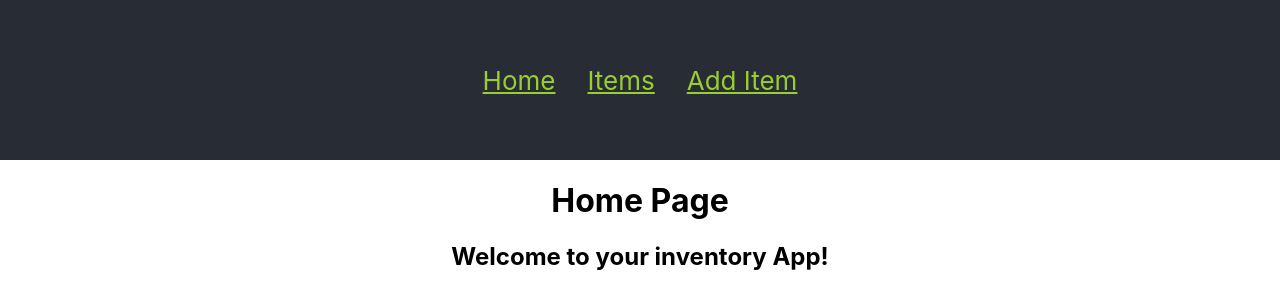
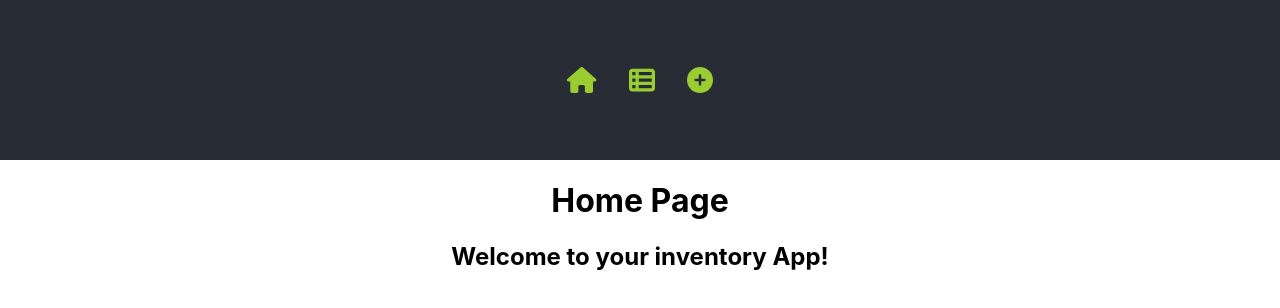
Before and after one commit to Job85/Restaurant-Inventory-App, a React (Create React App) app in the folder client/: page / in a window 1280 px wide. Shown: the top 308 px of the page. Built offline with nearby package versions, Linux system fonts and the light colour scheme.

Commit message:
replaced text in Link with FontAwesome icons

```diff
--- a/client/src/components/Nav.jsx
+++ b/client/src/components/Nav.jsx
@@ -1,13 +1,15 @@
 import { Link } from 'react-router-dom'
+import { FontAwesomeIcon } from '@fortawesome/react-fontawesome'
+import { faHouse, faTableList, faCirclePlus } from '@fortawesome/free-solid-svg-icons'
 
 const Header = () => {
 
     return (
         <nav className="navbar">
             <div>
-                <Link to='/'>Home</Link>
-                <Link to='items'>Items</Link>
-                <Link to='/new'>Add Item</Link>
+                <Link to='/'><FontAwesomeIcon icon={faHouse} /></Link>
+                <Link to='items'><FontAwesomeIcon icon={faTableList} /></Link>
+                <Link to='/new'><FontAwesomeIcon icon={faCirclePlus} /></Link>
             </div>
         </nav>
     )
```
